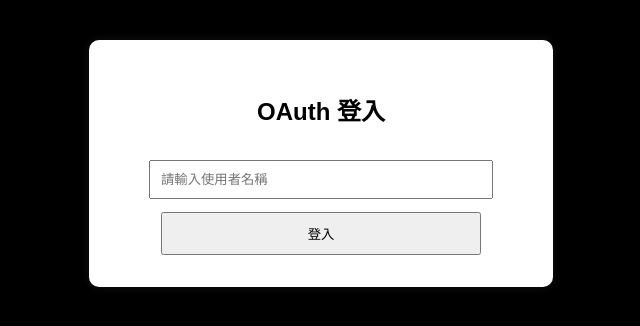
After one commit to xiangerwu/Homework_Fido2, a Flask app: page /oauth in a window 1280 px wide. The commit adds this page. Shown: the top 326 px of the page, without its empty margins (319-959 px from the left). Run offline with Flask 3, Linux system fonts and the light colour scheme.

Commit message:
增加彈窗網頁\與 oAUTH 必要路由，修改 auth.py 兼容 oauth

```diff
--- a/app.py
+++ b/app.py
@@ -34,14 +34,52 @@ app.secret_key = g_secret_key
 # 首頁
 @app.route("/")
 def home():
-    return """Hello, World! <a href="/main">點擊進入 WebAuthn 環節</a>"""
+    return """
+    <!DOCTYPE html>
+    <html lang="zh-TW">
+    <head>
+      <meta charset="UTF-8">
+      <title>首頁</title>
+      <script>
+        function openOAuthPopup() {
+          const popup = window.open(
+            "/oauth/authorize?client_id=test-client&redirect_uri=/oauth/callback&state=abc123",
+            "oauth_popup",
+            "width=500,height=600"
+          );
 
+          window.addEventListener("message", (event) => {
+            // 建議加上 origin 驗證
+            console.log("收到 popup 回傳資料：", event.data);
+
+            if (event.data.token) {
+              alert("登入成功！收到 Token: " + event.data.token);
+              // 可以儲存到 localStorage 或觸發登入邏輯
+            }
+          });
+        }
+      </script>
+    </head>
+    <body>
+      <h1>Hello, World!</h1>
+      <p><a href="/main">點擊進入 WebAuthn 環節</a></p>
+      <p><a href="#" onclick="openOAuthPopup(); return false;">點擊進入 OAuth 環節（彈出視窗）</a></p>
+    </body>
+    </html>
+    """
 
 # 主要測試頁面
 @app.route("/main")
 @attach_jwt_if_available
 def main():
-    return render_template("index.html", user=request.jwt_payload)
+    print("✅ JWT Payload:", request.jwt_payload)
+    print("❎ JWT Error:", request.jwt_error)
+    return render_template("index.html", user=request.jwt_payload, user_error = request.jwt_error)
+
+# 測試 oauth
+@app.route("/oauth")
+def oauth():
+    return render_template("oauth_login.html")
 
 
 # 取得所有用戶資料
@@ -102,11 +140,14 @@ if __name__ == "__main__":
     # 引入拆分的路由
     from routes.register import register_bp
     from routes.auth import auth_bp
-
+    from routes.oauth import oauth_bp
     # 用於註冊的路由
     app.register_blueprint(register_bp, url_prefix="/register")
     # 用於驗證的路由
     app.register_blueprint(auth_bp, url_prefix="/auth")
+    # 用於 OAuth 的路由
+    app.register_blueprint(oauth_bp, url_prefix="/oauth")
+
 
     # app.run(host=g_IP, port=g_port, debug=True, ssl_context=(g_SSL_crt, g_SSL_key))
     app.run(host=g_IP, port=g_port, debug=True)
--- a/routes/auth.py
+++ b/routes/auth.py
@@ -232,7 +232,6 @@ def verify_credential():
         response.set_cookie(
             key="token",
             value=JWT_Token,
-            httponly=True,  # 防止 JavaScript 存取（防止 XSS）
             secure=True,  # 僅 HTTPS 傳送（防止 MITM）
             samesite="Strict",  # 防止 CSRF
             max_age=3600,  # Token 有效時間（秒）
--- /dev/null
+++ b/routes/oauth.py
@@ -0,0 +1,134 @@
+"""說明
+# oauth 模塊
+# 作用：
+
+
+"""
+
+""" Import Module """
+
+# 引入 flask 模塊
+from flask import Blueprint, request, jsonify, session, render_template,redirect
+import os, json
+import secrets
+import time
+# 引入 global_config 自定義模塊
+from config.global_config import (
+    RP_ID,
+    RP_NAME,
+    ORIGIN,
+    base64url_to_bytes,
+    encode_bytes_to_base64,
+    db_users,
+    sanitize_username,
+    unsanitize_username,
+    attach_jwt_if_available,
+    generate_jwt,
+)
+
+# 引入 db_manager 自定義模塊
+from Database.db_manager import DatabaseManager
+
+
+# import app as app_server
+from app import server as app_server
+
+""" Create Blueprint """
+# 創建 Blueprint
+oauth_bp = Blueprint("oauth", __name__)
+
+
+""" OAuth Functions """
+
+#  暫存 code 對應資料（可用 Redis 替換）
+code_cache = {}  # 格式: { code: { user, client_id, redirect_uri, exp } }
+
+# 產生授權碼
+# 1. 產生安全亂數授權碼
+# 2. 儲存對應資料到暫存（這裡簡單用 dict，可換 Redis）
+# 3. 返回授權碼
+# 4. 授權碼有效時間預設 60 秒
+def generate_auth_code(user_id, client_id, redirect_uri, expire_seconds=60):
+    # 產生安全亂數授權碼
+    code = secrets.token_urlsafe(16)
+
+    # 儲存對應資料到暫存（這裡簡單用 dict，可換 Redis）
+    code_cache[code] = {
+        "user_id": user_id,
+        "client_id": client_id,
+        "redirect_uri": redirect_uri,
+        "exp": time.time() + expire_seconds
+    }
+    return code
+
+# 驗證授權碼
+# 1. 檢查授權碼是否存在
+# 2. 檢查授權碼是否過期
+# 3. 檢查 client_id 與 redirect_uri 是否符合原本發出的
+# 4. 檢查授權碼是否已被使用
+# 5. 驗證成功後，刪除授權碼
+# 6. 驗證失敗，返回錯誤訊息
+def validate_and_consume_code(code, client_id, redirect_uri):
+    # 檢查授權碼是否存在
+    info = code_cache.get(code)
+    if not info:
+        return None, "授權碼不存在或已使用"
+
+    # 時間過期
+    if time.time() > info["exp"]:
+        del code_cache[code]
+        return None, "授權碼已過期"
+
+    # 驗證 client_id 與 redirect_uri 是否符合原本發出的
+    if info["client_id"] != client_id or info["redirect_uri"] != redirect_uri:
+        return None, "授權碼與 client_id 或 redirect_uri 不符"
+
+    # 一次性使用 → 刪除
+    del code_cache[code]
+    return info, None
+
+# 網頁路徑 /oauth/authorize
+# 作用: OAuth 認證頁面
+@oauth_bp.route("/authorize", methods=["GET"])
+@attach_jwt_if_available
+def authorize():
+    # 檢查用戶是否已登入
+    if not request.jwt_payload:
+        # 如果未登入，重定向到登入頁面
+        return render_template("oauth_login.html")
+    # 如果已登入，顯示授權頁面
+    # 取得前端傳來的必要參數
+    user_id = request.jwt_payload["sub"]
+    client_id = request.args.get("client_id")
+    redirect_uri = request.args.get("redirect_uri")
+    state = request.args.get("state")
+    # 產生授權碼
+    code = generate_auth_code(user_id, client_id, redirect_uri)
+    # 將授權碼回傳給前端
+    # 這裡使用 GET 方法回傳，實際上可以使用 POST 方法
+    return redirect(f"{redirect_uri}?code={code}&state={state}")
+
+
+
+
+
+# 網頁路徑 /oauth/token
+# 作用: OAuth Token 發放頁面
+@oauth_bp.route("/token", methods=["POST"])
+def token():
+    code = request.form.get("code")
+    client_id = request.form.get("client_id")
+    redirect_uri = request.form.get("redirect_uri")
+
+    info, error = validate_and_consume_code(code, client_id, redirect_uri)
+    if error:
+        return jsonify({"error": error}), 400
+
+    # 產生 access_token
+    token = generate_jwt(username=info["user_id"], role="user", expire_minutes=60)
+
+    return jsonify({
+        "access_token": token,
+        "token_type": "bearer",
+        "expires_in": 3600
+    })
--- a/static/script.js
+++ b/static/script.js
@@ -26,6 +26,7 @@ window.verify_register = verify_register;
 window.clearData = clearData;
 window.toggleCollapse = toggleCollapse;
 window.logout = logout;
+window.oauth_login = oauth_login;
 
 
 
@@ -264,6 +265,80 @@ async function clearData() {
 } // end of clear()
 
 
+// OAuth 登入函式
+// 這個函式會在 OAuth 登入頁面中被呼叫
+// 它會向後端發送登入請求，並獲取 JWT token
+// 然後將 token 傳回主頁面
+async function oauth_login() {
+    const username = document.getElementById("username").value;
+    if (!username) {
+        alert("請輸入使用者名稱");
+        return;
+    }
+
+    try {
+        // 第一步: 向後端確認使用者存在
+        // 傳送使用者名稱到後端
+        const options = await sendRequest("/auth", "POST", { username });
+
+        // 取得回應後顯示在主控台
+        console.log("後端回應:", options);
+
+        if (options.error) {
+            console.error("認證錯誤(後端回應 error):", options.error);
+            alert("認證失敗(後端回應 error):" + options.error + "！");
+            return;
+        }
+        // 如果後端回應沒有錯誤，則繼續執行下一步
+
+        // 第二步: 從瀏覽器取得憑證
+        console.log("2.後端回傳使用者資料再從瀏覽器取得憑證");
+        // 轉換 base64url 字串為 Uint8Array 格式
+        options.publicKey.challenge = base64UrlToUint8Array(options.publicKey.challenge);
+        options.publicKey.allowCredentials = options.publicKey.allowCredentials.map((cred) => ({
+            id: base64UrlToUint8Array(cred.id), // 轉換 base64url 字串為 Uint8Array 格式
+            type: cred.type,
+        }));
+        // 呼叫瀏覽器 API 認證憑證
+        // console.log("options:", options);
+        const credential = await navigator.credentials.get(options);
+
+        let verify_credential = { username: username, credential: convertCredential(credential, navigator.userAgent), };
+        // 將認證結果傳送給後端進行驗證
+        const verifyResult = await sendRequest("/auth/verify-credential", "POST", verify_credential);
+        // 顯示驗證結果
+        console.log("登入驗證結果:", verifyResult);
+
+        if (verifyResult.error) {
+            console.error("登入驗證錯誤:", verifyResult.error);
+            return;
+        }
+        // 嘗試從 cookie 取出 token
+        const token = getCookie("token");
+        if (token) {
+            window.opener.postMessage({ token }, "*");
+            console.log("傳送 token:", token);
+            window.close();
+        } else {
+            alert("找不到登入憑證 Cookie！");
+        }
+
+
+    } catch (error) {
+        console.error("認證錯誤:", error);
+        alert("認證失敗！");
+    }
+}
+
+
+// 這個函式會在 OAuth 登入頁面中被呼叫
+
+function getCookie(name) {
+    const value = `; ${document.cookie}`;
+    const parts = value.split(`; ${name}=`);
+    if (parts.length === 2) return parts.pop().split(';').shift();
+}
+
 // 頁面載入時獲取使用者名單
 document.addEventListener("DOMContentLoaded", updateUserList);
 
@@ -415,4 +490,5 @@ export {
     verify_register,
     clearData,
     logout,
+    oauth_login,
 }
--- /dev/null
+++ b/static/style2.css
@@ -0,0 +1,22 @@
+body {
+    font-family: Arial, sans-serif;
+    padding: 2em;
+    background: #000000;
+}
+
+.card {
+    background: white;
+    padding: 2em;
+    max-width: 400px;
+    margin: auto;
+    border-radius: 10px;
+    box-shadow: 0 0 10px rgba(190, 190, 190, 0.1);
+    text-align: center;
+}
+
+input,
+button {
+    padding: 10px;
+    margin-top: 1em;
+    width: 80%;
+}
--- /dev/null
+++ b/templates/oauth_login.html
@@ -0,0 +1,28 @@
+<!-- templates/oauth_login.html -->
+<!DOCTYPE html>
+<html lang="zh-TW">
+
+<head>
+    <meta charset="UTF-8">
+    <title>OAuth 登入</title>
+    <style>
+
+    </style>
+    <script type="module" src="/static/web_functions.js"></script>
+    <script type="module" src="/static/script.js"></script>
+
+    <link rel="stylesheet" href="{{ url_for('static', filename='style2.css') }}?v=2" />
+</head>
+
+<body>
+    <div class="card">
+        <h2>OAuth 登入</h2>
+        <input type="text" id="username" placeholder="請輸入使用者名稱" />
+        <br />
+        <button onclick="oauth_login()">登入</button>
+    </div>
+
+
+</body>
+
+</html>
```
Also changed, not shown: config/global_config.py (+29 -8 lines), templates/index.html (+7 -5 lines).
